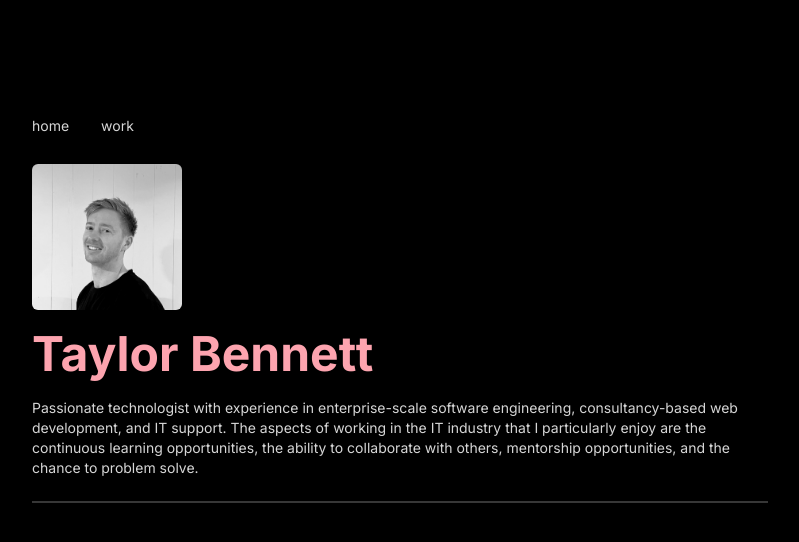
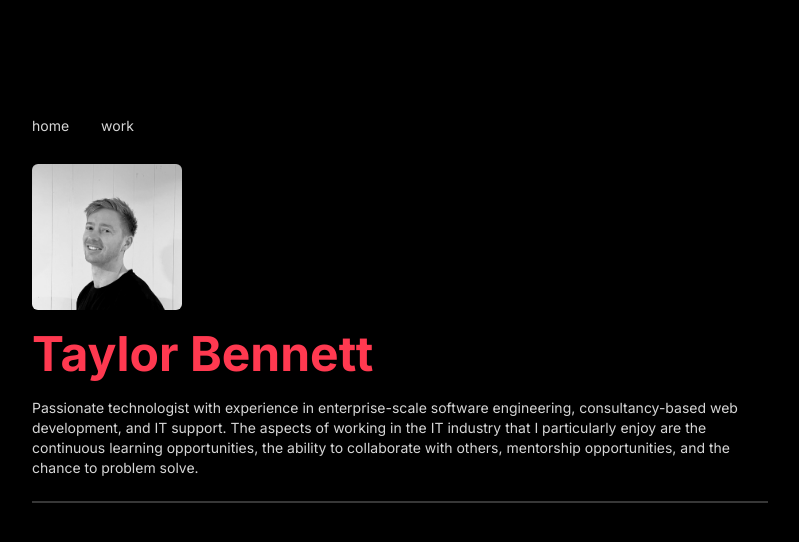
Before and after one commit to Twolar/taylorbennett, a Next.js app: page / in a window 1280 px wide. Shown: the top 542 px of the page, without its empty margins (240-1039 px from the left). Built offline with nearby package versions, Linux system fonts and the light colour scheme.

Commit message:
change colour

```diff
--- a/tailwind.config.js
+++ b/tailwind.config.js
@@ -14,7 +14,7 @@ module.exports = {
       {
         myTheme: {
           ...require("daisyui/src/theming/themes")["black"],
-          primary: "#fda4af",
+          primary: "#ff3950",
         },
       },
     ],
```
